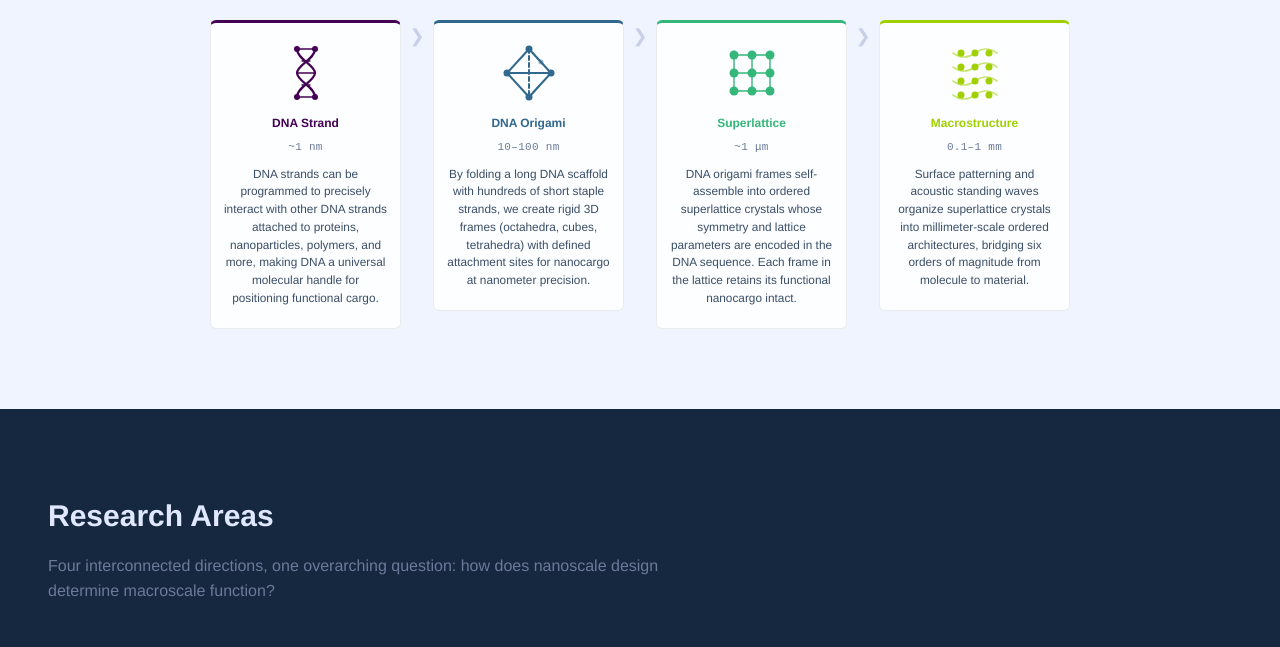
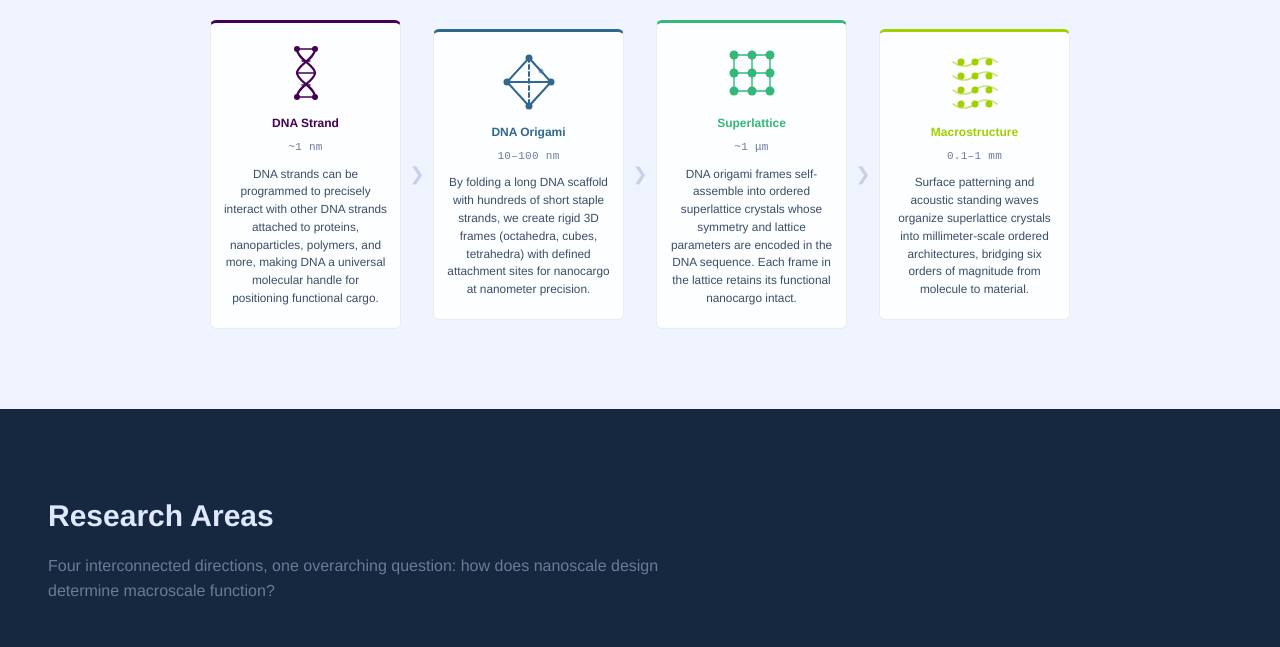
Before and after one commit to Zoharnon/arnon-lab, a Jekyll site: the page built from index.html, in a window 1280 px wide. Shown: the part 1566-2213 px from the top of the page. Built offline with Jekyll 4.4.1, drawn with Linux system fonts in a browser that asks for light colours; nearby versions of some CDN libraries.

Commit message:
Update site

```diff
--- a/_sass/_layout.scss
+++ b/_sass/_layout.scss
@@ -652,7 +652,7 @@
 // Scale strip
 .scale-strip {
     display: flex;
-    align-items: flex-start;
+    align-items: center;
     justify-content: center;
     gap: 0;
     margin: 0 auto;
@@ -1602,24 +1602,32 @@
         gap: 12px;
     }
 
-    // ── Scale strip: scroll horizontally on small screens ──
+    // ── Scale strip: vertical stack on mobile ──
     .scale-strip {
-        flex-direction: row;
-        flex-wrap: nowrap;
-        overflow-x: auto;
-        justify-content: flex-start;
-        padding-bottom: 16px;
-        gap: 8px;
-        -webkit-overflow-scrolling: touch;
+        flex-direction: column;
+        align-items: stretch;
+        overflow-x: visible;
+        padding-bottom: 0;
+        gap: 0;
+        max-width: 340px;
+        margin: 0 auto;
     }
     .scale-node {
-        flex: 0 0 130px;
-        min-width: 130px;
+        flex: unset;
+        width: 100%;
+        min-width: unset;
         cursor: pointer;
+        padding: 18px 16px 14px;
     }
     .scale-chevron {
-        flex: 0 0 20px;
+        flex: unset;
+        width: 100%;
+        height: 28px;
+        display: flex;
+        align-items: center;
+        justify-content: center;
         font-size: 1rem;
+        transform: rotate(90deg);
     }
 
     // ── Project header h2: smaller on mobile ──
```
